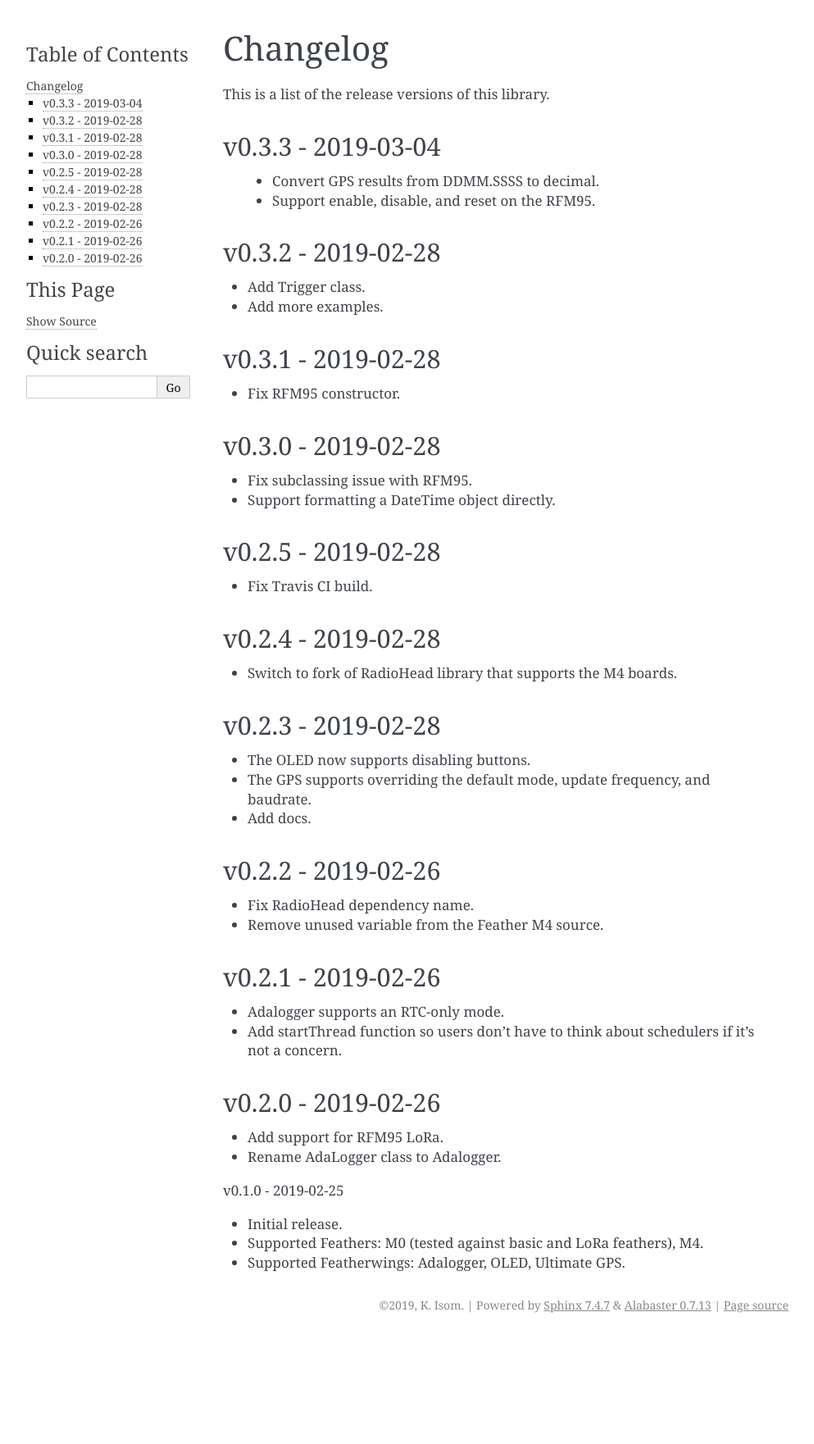
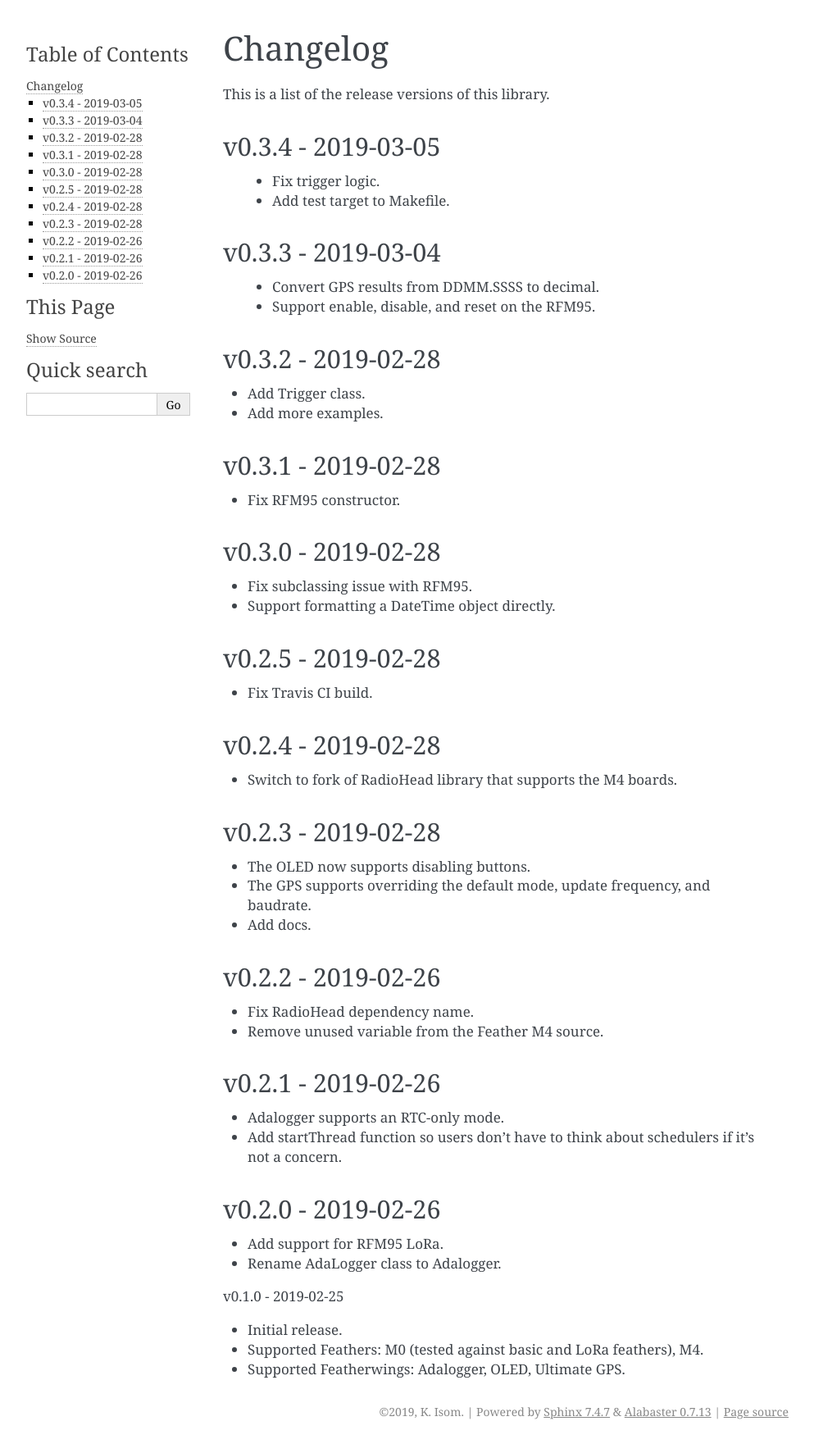
Before and after one commit to kisom/featherlib, a Sphinx documentation site: the page built from docs/changelog.rst, in a window 1280 px wide. Shown: the whole page at 82% size, without its empty margins (148-1141 px from the left). Built offline with Sphinx 7.4.7, drawn with Linux system fonts in a browser that asks for light colours; before the commit the page ends 1631 px from its top, so only the background shows below that.

Commit message:
Bump patch version to 0.3.4.

```diff
--- a/CHANGELOG.txt
+++ b/CHANGELOG.txt
@@ -1,3 +1,8 @@
+2019-03-05 - v0.3.4
+
+  + Fix trigger logic.
+  + Add test target to Makefile.
+
 2019-03-04 - v0.3.3
 
   + Convert GPS results from DDMM.SSSS to decimal.
--- a/docs/changelog.rst
+++ b/docs/changelog.rst
@@ -2,6 +2,12 @@ Changelog
 =========
 
 This is a list of the release versions of this library.
+
+v0.3.4 - 2019-03-05
+-------------------
+
+  + Fix trigger logic.
+  + Add test target to Makefile.
 
 v0.3.3 - 2019-03-04
 -------------------
--- a/library.json
+++ b/library.json
@@ -14,7 +14,7 @@
         "type": "git",
         "url": "https://github.com/kisom/featherlib.git"
     },
-    "version": "0.3.2",
+    "version": "0.3.4",
     "license": "MIT",
     "frameworks": [
         "arduino"
```
Also changed, not shown: 1 other file.
